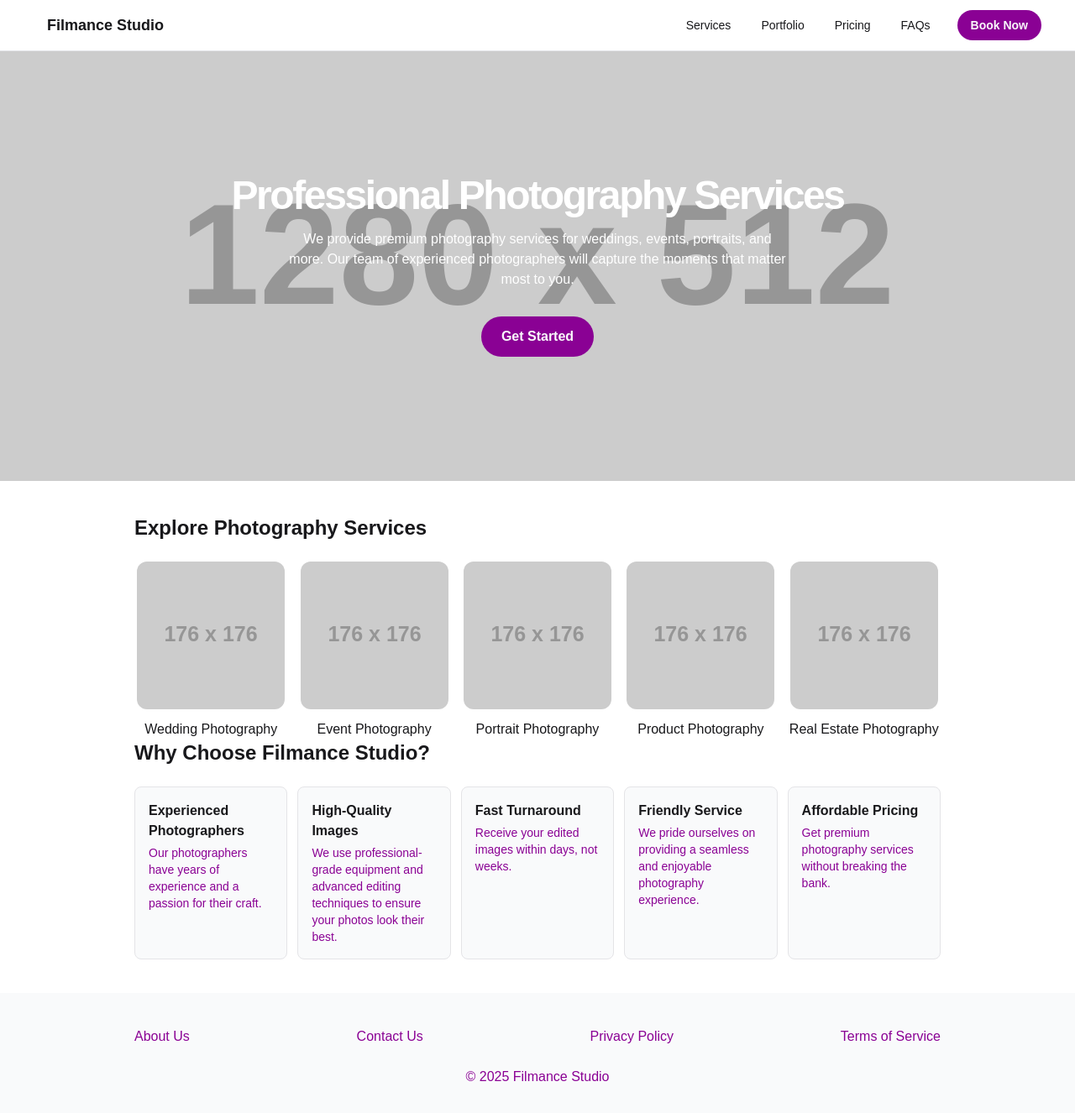
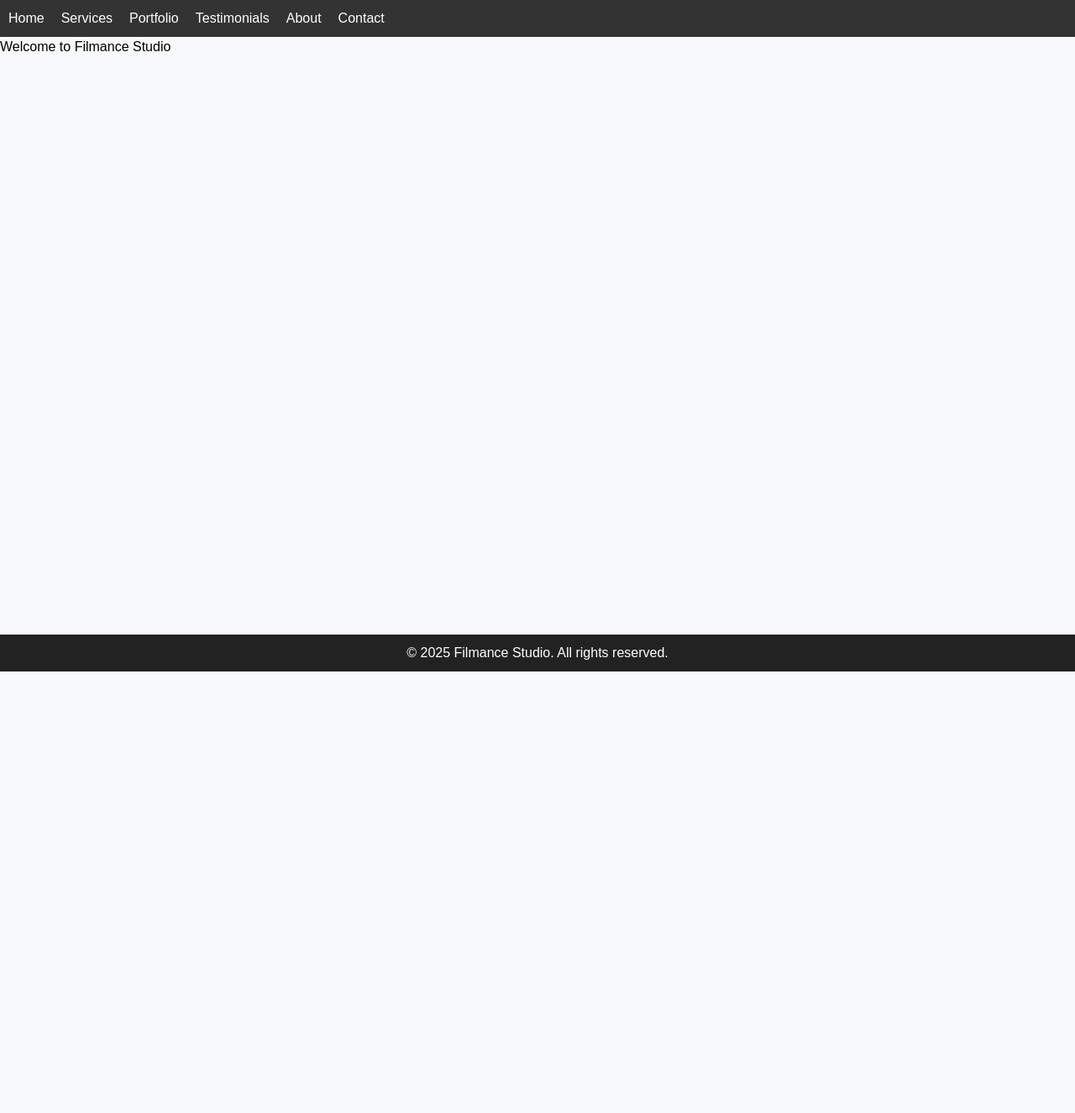
Before and after one commit to Trevor-Kayeyia-Madara/filmance-studio, a React (Vite) app: page / in a window 1280 px wide. Shown: the top 1326 px of the page at 84% size. After the commit the page ends 800 px from the top, so only its background shows below. Built offline with nearby package versions, Linux system fonts and the light colour scheme.

Commit message:
Project Set up

```diff
--- a/src/App.tsx
+++ b/src/App.tsx
@@ -1,23 +1,29 @@
 import { BrowserRouter as Router, Routes, Route } from "react-router-dom";
 import Home from "./pages/Home";
-
-import './App.css'
+// import Services from "./pages/Services";
+// import Portfolio from "./pages/Portfolio";
+// import Testimonials from "./pages/Testimonials";
+// import About from "./pages/About";
+// import Contact from "./pages/Contact";
+import Navbar from "./components/Navbar";
+import Footer from "./components/Footer";
+import "./styles/global.css";
 
 function App() {
   return (
     <Router>
-    <div>
-      {/* Page Routes */}
+      <Navbar />
       <Routes>
         <Route path="/" element={<Home />} />
         {/* <Route path="/services" element={<Services />} />
         <Route path="/portfolio" element={<Portfolio />} />
+        <Route path="/testimonials" element={<Testimonials />} />
+        <Route path="/about" element={<About />} />
         <Route path="/contact" element={<Contact />} /> */}
-        {/* Add More Pages Here */}
       </Routes>
-    </div>
-  </Router>
-  )
+      <Footer />
+    </Router>
+  );
 }
 
-export default App
+export default App;
--- a/src/components/FeatureCard.tsx
+++ /dev/null
@@ -1,16 +0,0 @@
-import React from 'react';
-import { FeatureCardProps } from '../types';
-
-export const FeatureCard: React.FC<FeatureCardProps> = ({ icon, title, description }) => {
-  return (
-    <div className="p-4 bg-gray-50 rounded-lg border border-solid border-zinc-200">
-      <i className={`${icon} mb-3 w-6 h-6`} />
-      <div className="mb-1 text-base font-bold text-zinc-900">
-        {title}
-      </div>
-      <div className="text-sm leading-5 text-fuchsia-800">
-        {description}
-      </div>
-    </div>
-  );
-};
--- a/src/components/Footer.tsx
+++ b/src/components/Footer.tsx
@@ -1,26 +1,9 @@
-import React from 'react';
-import { footerLinks } from '../data/content';
-
-export const Footer: React.FC = () => {
+const Footer = () => {
   return (
-    <footer className="px-40 py-10 bg-gray-50 max-md:px-5 max-md:py-10">
-      <div className="mx-auto my-0 max-w-[960px]">
-        <div className="flex flex-wrap gap-6 justify-between mb-6">
-          {footerLinks.map((link, index) => (
-            <a
-              key={index}
-              href={link.href}
-              className="text-base text-fuchsia-800"
-              tabIndex={0}
-            >
-              {link.text}
-            </a>
-          ))}
-        </div>
-        <div className="text-base text-center text-fuchsia-800">
-          © {new Date().getFullYear()} Filmance Studio
-        </div>
-      </div>
+    <footer>
+      <p>© 2025 Filmance Studio. All rights reserved.</p>
     </footer>
   );
 };
+
+export default Footer;
--- a/src/components/Navbar.tsx
+++ b/src/components/Navbar.tsx
@@ -1,39 +1,15 @@
-import { useState, useEffect } from "react";
 import { Link } from "react-router-dom";
 
 const Navbar = () => {
-  const [isScrolled, setIsScrolled] = useState(false);
-
-  useEffect(() => {
-    const handleScroll = () => {
-      setIsScrolled(window.scrollY > 50);
-    };
-
-    window.addEventListener("scroll", handleScroll);
-    return () => window.removeEventListener("scroll", handleScroll);
-  }, []);
-
   return (
-    <nav
-      className={`fixed top-0 left-0 w-full flex justify-between items-center px-8 py-4 z-50 transition-all duration-300 ${
-        isScrolled ? "bg-black shadow-md" : "bg-transparent"
-      }`}
-    >
-      {/* Logo */}
-      <h1 className="text-3xl font-bold text-white">Filmance Studio</h1>
-
-      {/* Navigation Links */}
-      <ul className="flex gap-6">
-        {["Home", "Services", "Portfolio", "Contact"].map((item) => (
-          <li key={item}>
-            <Link
-              to={item === "Home" ? "/" : `/${item.toLowerCase()}`}
-              className="text-white hover:text-gray-300 transition-colors duration-300"
-            >
-              {item}
-            </Link>
-          </li>
-        ))}
+    <nav>
+      <ul>
+        <li><Link to="/">Home</Link></li>
+        <li><Link to="/services">Services</Link></li>
+        <li><Link to="/portfolio">Portfolio</Link></li>
+        <li><Link to="/testimonials">Testimonials</Link></li>
+        <li><Link to="/about">About</Link></li>
+        <li><Link to="/contact">Contact</Link></li>
       </ul>
     </nav>
   );
--- a/src/components/ServiceCard.tsx
+++ /dev/null
@@ -1,17 +0,0 @@
-import React from 'react';
-import { ServiceCardProps } from '../types';
-
-export const ServiceCard: React.FC<ServiceCardProps> = ({ image, title, altText }) => {
-  return (
-    <div className="flex flex-col items-center text-center">
-      <img
-        src={image}
-        alt={altText}
-        className="object-cover mb-3 w-44 h-44 rounded-xl"
-      />
-      <div className="text-base font-medium text-zinc-900">
-        {title}
-      </div>
-    </div>
-  );
-};
--- a/src/data/content.ts
+++ /dev/null
@@ -1,64 +0,0 @@
-import { ServiceCardProps, FeatureCardProps, FooterLinkProps } from '../types';
-
-export const services: ServiceCardProps[] = [
-  {
-    image: "https://placehold.co/176x176/f5e6e8/f5e6e8",
-    title: "Wedding Photography",
-    altText: "Wedding Photography"
-  },
-  {
-    image: "https://placehold.co/176x176/e6e6e6/e6e6e6",
-    title: "Event Photography",
-    altText: "Event Photography"
-  },
-  {
-    image: "https://placehold.co/176x176/f0e6e6/f0e6e6",
-    title: "Portrait Photography",
-    altText: "Portrait Photography"
-  },
-  {
-    image: "https://placehold.co/176x176/e6f0e6/e6f0e6",
-    title: "Product Photography",
-    altText: "Product Photography"
-  },
-  {
-    image: "https://placehold.co/176x176/e6e6f0/e6e6f0",
-    title: "Real Estate Photography",
-    altText: "Real Estate Photography"
-  }
-];
-
-export const features: FeatureCardProps[] = [
-  {
-    icon: "ti ti-camera",
-    title: "Experienced Photographers",
-    description: "Our photographers have years of experience and a passion for their craft."
-  },
-  {
-    icon: "ti ti-photo",
-    title: "High-Quality Images",
-    description: "We use professional-grade equipment and advanced editing techniques to ensure your photos look their best."
-  },
-  {
-    icon: "ti ti-clock",
-    title: "Fast Turnaround",
-    description: "Receive your edited images within days, not weeks."
-  },
-  {
-    icon: "ti ti-heart",
-    title: "Friendly Service",
-    description: "We pride ourselves on providing a seamless and enjoyable photography experience."
-  },
-  {
-    icon: "ti ti-coin",
-    title: "Affordable Pricing",
-    description: "Get premium photography services without breaking the bank."
-  }
-];
-
-export const footerLinks: FooterLinkProps[] = [
-  { text: "About Us", href: "/about" },
-  { text: "Contact Us", href: "/contact" },
-  { text: "Privacy Policy", href: "/privacy" },
-  { text: "Terms of Service", href: "/terms" }
-];
--- a/src/pages/Home.tsx
+++ b/src/pages/Home.tsx
@@ -1,72 +1,5 @@
-// src/Home.tsx
+const Home = () => {
+  return <h1>Welcome to Filmance Studio</h1>;
+};
 
-import { ServiceCard } from "../components/ServiceCard";
-import { FeatureCard } from "../components/FeatureCard";
-import { Footer } from "../components/Footer";
-import {services, features} from '../data/content'
-
-
-const Home: React.FC = () => {
-  return (
-    <div className="flex overflow-hidden flex-col bg-white">
-      <header className="flex justify-between items-center px-10 py-3 border-b border-solid border-b-gray-200 max-md:px-5 max-md:py-3">
-        <div className="flex gap-4 items-center">
-          <i className="ti ti-camera" />
-          <div className="text-lg font-bold text-zinc-900">Filmance Studio</div>
-        </div>
-        <nav className="flex gap-8 items-center">
-          <div className="flex gap-9 items-center max-sm:hidden">
-            {['Services', 'Portfolio', 'Pricing', 'FAQs'].map((item) => (
-              <a
-                key={item}
-                href={`#${item.toLowerCase()}`}
-                className="text-sm font-medium text-zinc-900"
-                tabIndex={0}
-              >
-                {item}
-              </a>
-            ))}
-          </div>
-          <button className="px-4 py-2 text-sm font-bold text-center text-gray-50 bg-fuchsia-800 rounded-3xl">
-            Book Now
-          </button>
-        </nav>
-      </header>
-
-      <div className="flex flex-col justify-center items-center p-10 text-center text-white bg-center bg-cover bg-[url('https://placehold.co/1280x512/1a0d1c/1a0d1c')] min-h-[512px]">
-        <h1 className="mb-4 text-5xl font-black tracking-tighter leading-none max-w-[800px] max-sm:text-3xl">
-          Professional Photography Services
-        </h1>
-        <p className="mb-8 text-base leading-6 max-w-[600px] max-sm:text-sm">
-          We provide premium photography services for weddings, events, portraits, and more. Our team of experienced photographers will capture the moments that matter most to you.
-        </p>
-        <button className="px-6 py-3 text-base font-bold text-gray-50 bg-fuchsia-800 rounded-3xl">
-          Get Started
-        </button>
-      </div>
-
-      <div className="px-40 py-10 max-md:px-5 max-md:py-10">
-        <h2 className="mb-6 text-2xl font-bold text-zinc-900">
-          Explore Photography Services
-        </h2>
-        <div className="grid gap-3 grid-cols-[repeat(5,1fr)] max-md:grid-cols-[repeat(2,1fr)] max-sm:grid-cols-[1fr]">
-          {services.map((service, index) => (
-            <ServiceCard key={index} {...service} />
-          ))}
-        </div>
-
-        <h2 className="mb-6 text-2xl font-bold text-zinc-900">
-          Why Choose Filmance Studio?
-        </h2>
-        <div className="grid gap-3 mt-6 grid-cols-[repeat(5,1fr)] max-md:grid-cols-[repeat(2,1fr)] max-sm:grid-cols-[1fr]">
-          {features.map((feature, index) => (
-            <FeatureCard key={index} {...feature} />
-          ))}
-        </div>
-      </div>
-
-      <Footer />
-    </div>
-  );
-};
 export default Home;
--- /dev/null
+++ b/src/styles/global.css
@@ -0,0 +1,30 @@
+body {
+    font-family: Arial, sans-serif;
+    margin: 0;
+    padding: 0;
+    background-color: #f8f9fa;
+  }
+
+  nav ul {
+    display: flex;
+    list-style: none;
+    gap: 20px;
+    padding: 10px;
+    background: #333;
+    color: white;
+  }
+
+  nav ul li a {
+    text-decoration: none;
+    color: white;
+  }
+
+  footer {
+    text-align: center;
+    padding: 10px;
+    background: #222;
+    color: white;
+    position: absolute;
+    width: 100%;
+    bottom: 0;
+  }
```
Also changed, not shown: src/types/index.ts (deleted, +0 -16 lines).
